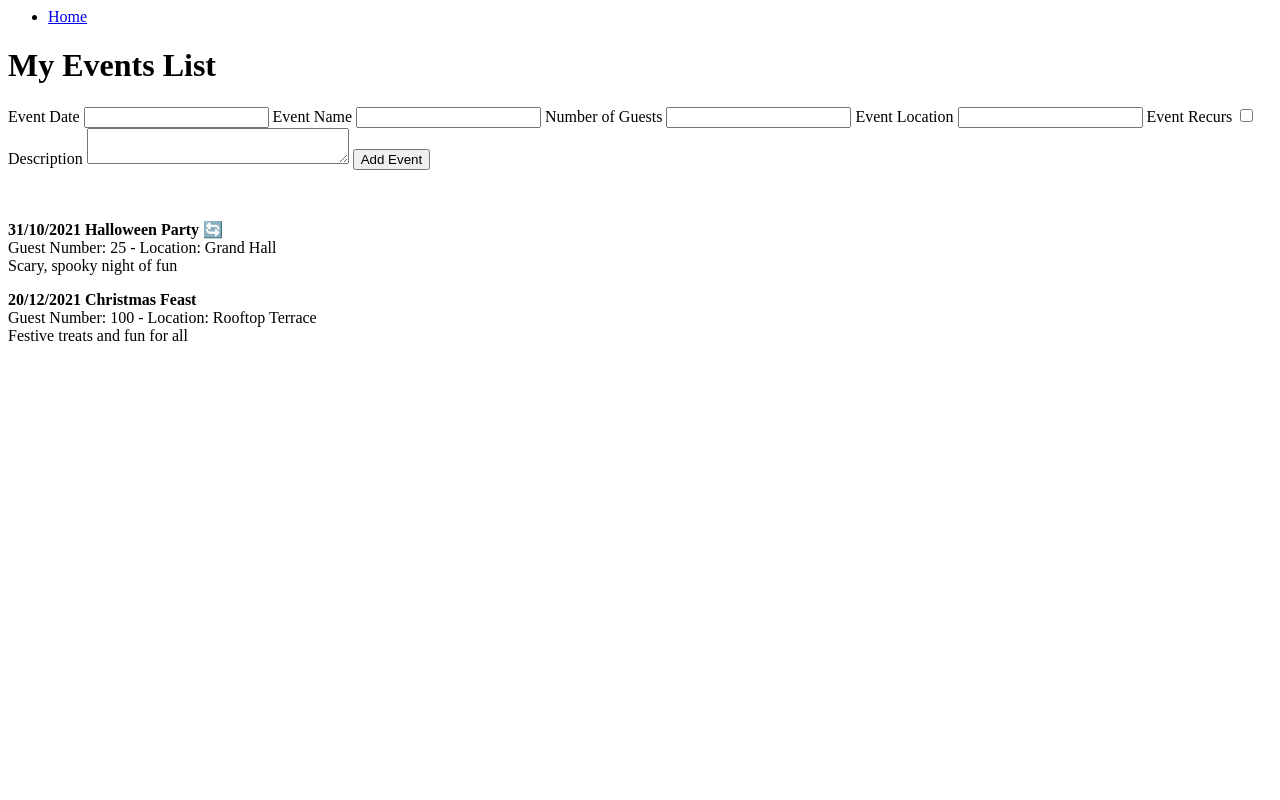
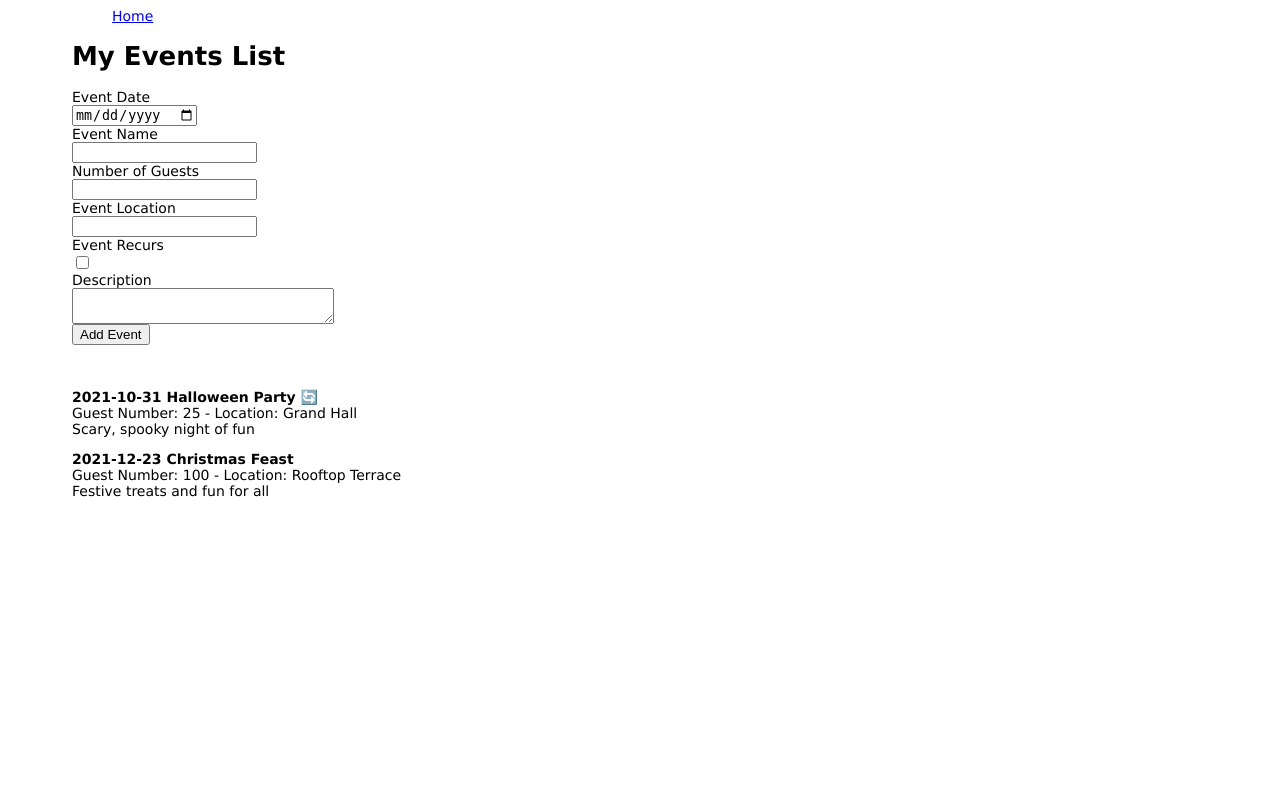
Before and after one commit to Gazian/02_flask_template_lab, a Flask app: page /events in a window 1280 px wide. Run offline with Flask 2, Linux system fonts and the light colour scheme.

Commit message:
Adding completed extensions

```diff
--- a/controllers/controller.py
+++ b/controllers/controller.py
@@ -1,6 +1,6 @@
 from flask import render_template, request
 from app import app
-from models.event_list import add_new_event, events
+from models.event_list import add_new_event, events,delete_event
 from models.event import Event
 
 @app.route('/events')
@@ -19,3 +19,8 @@ def add_event():
     new_event = Event(event_date,event_name,event_guests,event_location,event_description, event_recurs)
     add_new_event(new_event)
     return render_template('index.html', title='Home', events = events)
+
+@app.route('/events/delete/<name>')
+def remove_event(name):
+    delete_event(name)
+    return render_template('index.html', title='Home', events = events)
--- a/models/event_list.py
+++ b/models/event_list.py
@@ -1,9 +1,14 @@
 from models.event import *
 
-event_1 = Event("31/10/2021", "Halloween Party", 25, "Grand Hall", "Scary, spooky night of fun",True)
-event_2 = Event("20/12/2021", "Christmas Feast", 100, "Rooftop Terrace", "Festive treats and fun for all",False)
+event_1 = Event("2021-10-31", "Halloween Party", 25, "Grand Hall", "Scary, spooky night of fun",True)
+event_2 = Event("2021-12-23", "Christmas Feast", 100, "Rooftop Terrace", "Festive treats and fun for all",False)
 
 events =[event_1,event_2]
 
 def add_new_event(event):
     events.append(event)
+
+def delete_event(input_event):
+    for event in events:
+        if event.name == input_event:
+            events.remove(event)
--- /dev/null
+++ b/static/main.css
@@ -0,0 +1,20 @@
+html {
+    font-family: Verdana, Geneva, Tahoma, sans-serif;
+    font-size: 14;
+    width: 90%;
+    margin: auto;
+}
+h1{
+    font-size: 26;
+}
+#menu_bar{
+    display:flex;
+    list-style: none;
+}
+input{
+    display: block;
+}
+
+label{
+    margin-bottom: 20px;
+}
--- a/templates/base.html
+++ b/templates/base.html
@@ -1,9 +1,10 @@
 <html>
     <head>
         <title>{{ title }} - My Events List</title>
+        <link rel="stylesheet" href="{{ url_for('static', filename='main.css') }}">
     </head>
     <body>
-        <ul>
+        <ul id="menu_bar">
             <li><a href="/events">Home</a></li>
         </ul>
 
--- a/templates/index.html
+++ b/templates/index.html
@@ -4,7 +4,7 @@
 <h1>My Events List</h1>
 <form action="/events" method="post">
     <label for="date">Event Date</label>
-    <input type="text" name="date" id="date">
+    <input type="date" name="date" id="date">
     <label for="name">Event Name</label>
     <input type="text" name="name" id="name">
     <label for="guests">Number of Guests</label>
@@ -13,7 +13,7 @@
     <input type="text" name="location" id="location">
     <label for="recurring">Event Recurs</label>
     <input type="checkbox" name="recurring" id="recurring">
-    <label for="description">Description</label>
+    <label for="description">Description</label><br>
     <textarea name="description" rows="2" cols="30"></textarea>
     <input type="submit" value="Add Event">
 
```
